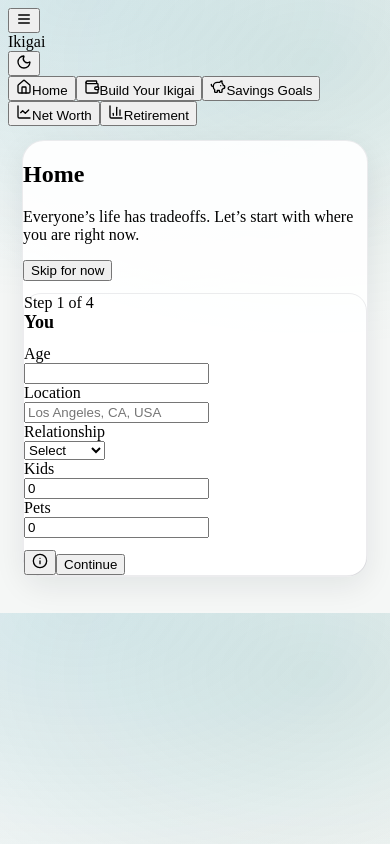
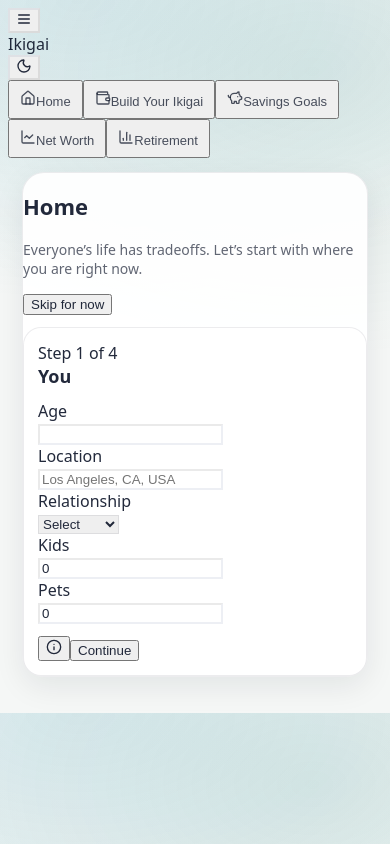
Before and after one commit to chadpagne/ikigai-app, a React (Vite) app: page /#home in a window 390 px wide. Built offline with nearby package versions, Linux system fonts and the light colour scheme.

Commit message:
Update styles.css

```diff
--- a/src/styles.css
+++ b/src/styles.css
@@ -45,17 +45,214 @@ body.dark{
 .card-body{
   gap: 14px !important;
 }
+/* =========================
+   Ikigai add-ons (append)
+   ========================= */
 
-/* --- Safe fixes only (minimal impact) --- */
+/* Expand your token set */
+:root{
+  --text: rgba(15,23,42,0.92);
+  --muted: rgba(15,23,42,0.66);
+  --tile: rgba(255,255,255,0.92); /* matches --panel vibe */
+  --focus: rgba(58,159,191,0.55);
+}
 
-/* Dark mode select options readable */
+body.dark{
+  --text: rgba(255,255,255,0.92);
+  --muted: rgba(255,255,255,0.62);
+  --tile: rgba(15,23,42,0.45);
+  --focus: rgba(58,159,191,0.65);
+}
+
+/* Global text */
+body{ color: var(--text); }
+.muted, .sub, .small.muted{ color: var(--muted) !important; }
+
+/* Ensure tiles and notes actually get a background (yours only set border/radius) */
+.tile, .note{
+  background: var(--tile);
+  color: var(--text);
+}
+
+/* Card already has bg from --panel; ensure text inherits */
+.card{ color: var(--text); }
+
+/* Drawer / overlay (if present in your base CSS) */
+.drawer{
+  background: var(--panel);
+  border: 1px solid var(--panelBorder);
+  color: var(--text);
+}
+
+/* Tabs: fix unreadable dark text */
+.tab{
+  color: rgba(15,23,42,0.75);
+}
+body.dark .tab{
+  color: rgba(255,255,255,0.82) !important;
+}
+body.dark .tab.active{
+  color: rgba(255,255,255,0.95) !important;
+}
+
+/* Buttons in dark mode (keeps your existing .btn styling, just forces text/border consistency) */
+.btn, button{
+  color: inherit;
+}
+.btn.outline{
+  border-color: var(--panelBorder);
+}
+body.dark .btn.outline{
+  border-color: var(--panelBorder);
+}
+
+/* Inputs/selects: prevent “white box with white text” or “dark text on dark bg” */
+.input, input, select, textarea{
+  color: var(--text);
+  border-color: var(--panelBorder);
+}
+body.dark .input,
+body.dark input,
+body.dark select,
+body.dark textarea{
+  background: rgba(0,0,0,0.22);
+  color: var(--text);
+  border-color: var(--panelBorder);
+}
+body.dark input::placeholder,
+body.dark textarea::placeholder{
+  color: rgba(255,255,255,0.45);
+}
+
+/* Focus rings */
+.input:focus, input:focus, select:focus, textarea:focus,
+.btn:focus, button:focus{
+  outline: none;
+  box-shadow: 0 0 0 3px var(--focus);
+}
+
+/* Tooltip readability + keep it above everything */
+.tooltip-pop{
+  max-width: 280px;
+  width: max-content;
+  padding: 10px 12px;
+  border-radius: 12px;
+  background: rgba(15,23,42,0.95);
+  color: rgba(255,255,255,0.95);
+  box-shadow: 0 16px 40px rgba(0,0,0,0.25);
+  z-index: 9999;
+}
+body.dark .tooltip-pop{
+  background: rgba(0,0,0,0.92);
+}
+
+/* Range slider end alignment (WebKit + Firefox) */
+.range{
+  height: 28px;
+  padding: 0;
+}
+.range::-webkit-slider-runnable-track{
+  height: 6px;
+  border-radius: 999px;
+  background: rgba(148,163,184,0.45);
+}
+body.dark .range::-webkit-slider-runnable-track{
+  background: rgba(148,163,184,0.30);
+}
+.range::-webkit-slider-thumb{
+  -webkit-appearance: none;
+  appearance: none;
+  width: 18px;
+  height: 18px;
+  border-radius: 999px;
+  margin-top: -6px; /* centers on 6px track */
+  background: rgba(58,159,191,0.95);
+  border: 2px solid rgba(255,255,255,0.55);
+}
+.range::-moz-range-track{
+  height: 6px;
+  border-radius: 999px;
+  background: rgba(148,163,184,0.45);
+}
+body.dark .range::-moz-range-track{
+  background: rgba(148,163,184,0.30);
+}
+.range::-moz-range-thumb{
+  width: 18px;
+  height: 18px;
+  border-radius: 999px;
+  background: rgba(58,159,191,0.95);
+  border: 2px solid rgba(255,255,255,0.55);
+}
+
+/* =========================
+   Layout safety + mobile tweaks
+   ========================= */
+
+/* Charts should not overflow */
+.recharts-wrapper{
+  max-width: 100% !important;
+  overflow: hidden;
+}
+
+/* Bucket tiles: make them wider & shorter */
+.progress-tile{
+  min-height: 140px;
+}
+
+/* Kill the weird blue rectangle focus outlines (keep accessible focus, but make it subtle) */
+:where(button, a, input, select, textarea):focus{
+  outline: none;
+}
+:where(button, a, input, select, textarea):focus-visible{
+  box-shadow: 0 0 0 3px var(--focus);
+  border-radius: 12px;
+}
+
+/* Fix dark-mode <option> readability (Chrome/Safari especially) */
 body.dark select option{
   background: #0b1214;
   color: rgba(255,255,255,0.92);
 }
 
-/* Tooltip stays on top */
-.tooltip-pop{
-  z-index: 9999;
-  max-width: min(280px, calc(100vw - 24px));
+/* Font cleanup (improves bold rendering) */
+body{
+  font-family: ui-sans-serif, system-ui, -apple-system, "Segoe UI", Roboto, Helvetica, Arial, "Apple Color Emoji", "Segoe UI Emoji";
+  -webkit-font-smoothing: antialiased;
+  -moz-osx-font-smoothing: grayscale;
 }
+
+/* Mobile: collapse multi-column grids */
+@media (max-width: 768px){
+  .grid-2, .grid-3, .grid-4{
+    grid-template-columns: 1fr !important;
+  }
+
+  /* Reduce tile/note padding on mobile only */
+  .tile, .note{
+    padding: 14px !important;
+  }
+
+  /* Prevent giant headers on mobile */
+  h1, .h1{
+    font-size: 22px;
+  }
+  .sub{
+    font-size: 14px;
+  }
+
+  /* Navigation spacing */
+  .nav{
+    gap: 6px;
+    overflow-x: auto;
+  }
+  .tab{
+    font-size: 13px;
+    padding: 8px 10px;
+  }
+
+  /* Tooltip: prevent full-screen-feel tooltips on mobile */
+  .tooltip-pop{
+    max-width: min(280px, calc(100vw - 24px));
+  }
+}
```
